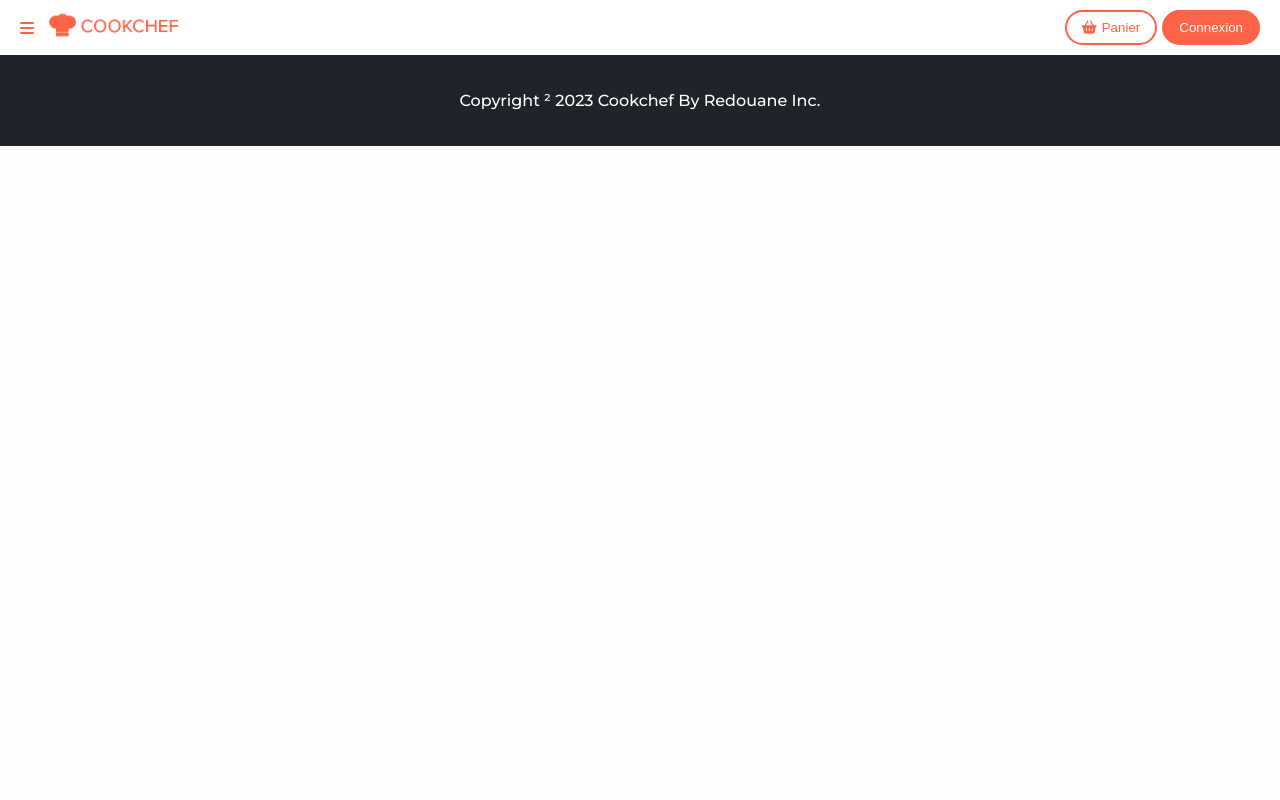
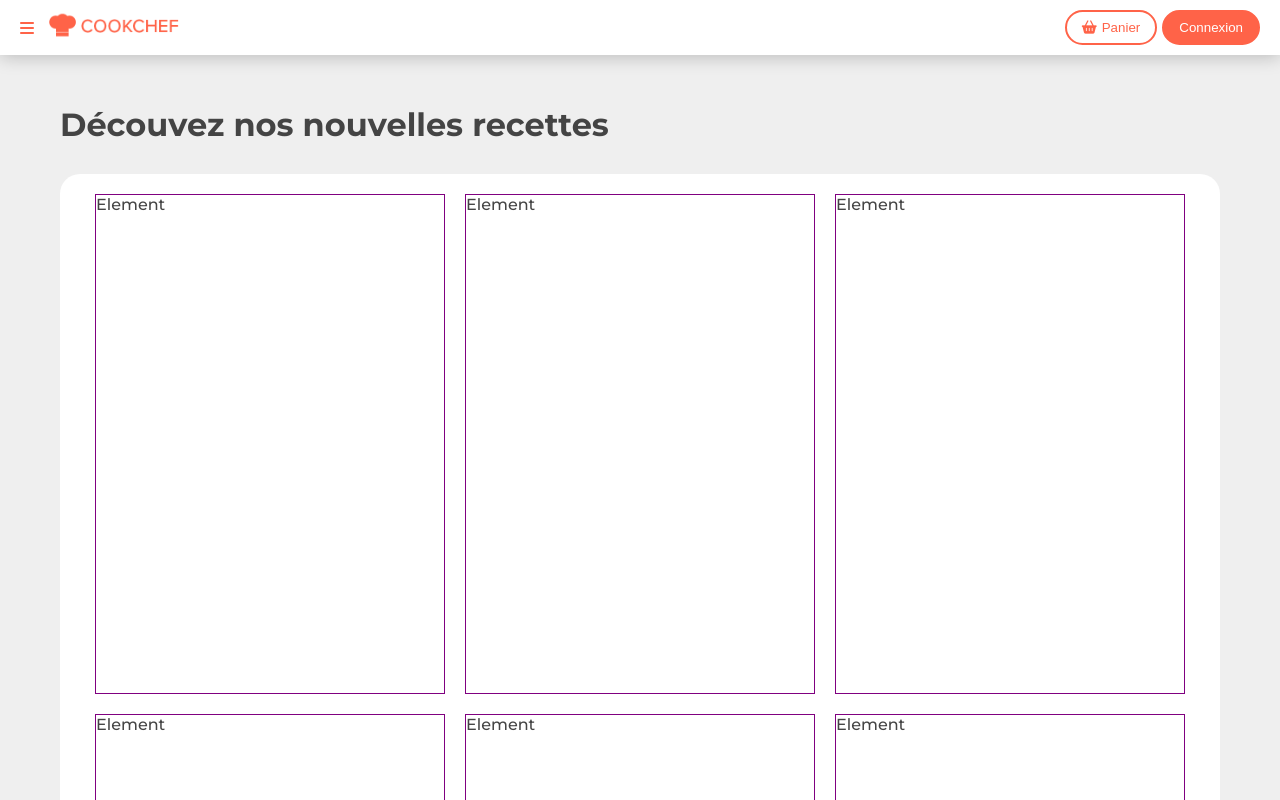
Before and after one commit to Redouane590/Cookchef, a React (Create React App) app: page / in a window 1280 px wide. Shown: the top 800 px of the page. Built offline with nearby package versions, Linux system fonts and the light colour scheme.

Commit message:
mise en place de la partie centrale de l'application (content) avec une grid css

```diff
--- a/src/App.js
+++ b/src/App.js
@@ -7,7 +7,7 @@
   return (
     <div className={ `d-flex flex-column ${styles.appContainer}`}>
       <Header />
-      {/* <Content />*/}
+      <Content />
       <Footer />
     </div>
   );
--- a/src/assets/styles/_themes.scss
+++ b/src/assets/styles/_themes.scss
@@ -19,3 +19,8 @@
   color: var(--primary);
   background-color: white;
 }
+
+.card {
+  border-radius: 20px;
+  background-color: white;
+}
--- a/src/assets/styles/_variables.scss
+++ b/src/assets/styles/_variables.scss
@@ -1,7 +1,7 @@
 :root {
   --primary: #ff6348;
   --gray-1: #20232a;
-  --gray-2: #fefefe;
+  --gray-2: #efefef;
   --font-family: 'Montserrat', sans-serif;
   --box-shadow: 0 6px 9px 0 rgb(0 0 0 / 15%);
   --box-shadow-nav: rgb(0 0 0 / 22%) 0px 2px 18px 0px;
--- a/src/components/Content.js
+++ b/src/components/Content.js
@@ -1,5 +1,21 @@
+import styles from './Content.module.scss'
+
 function Content() {
-  return <div className="b2 flex-fill">Content</div>
+  return (
+    <div className="flex-fill container p-20">
+      <h1 className='my-30'>Découvez nos nouvelles recettes</h1>
+      <div className={`card p-20 ${styles.cardContent}`}>
+        <div className={styles.grid}>
+          <div className={styles.elem}>Element</div>
+          <div className={styles.elem}>Element</div>
+          <div className={styles.elem}>Element</div>
+          <div className={styles.elem}>Element</div>
+          <div className={styles.elem}>Element</div>
+          <div className={styles.elem}>Element</div>
+        </div>
+      </div>
+    </div>
+  )
 }
 
 export default Content;
--- /dev/null
+++ b/src/components/Content.module.scss
@@ -0,0 +1,18 @@
+.grid {
+  display: grid;
+  grid-template-columns: repeat(3, 350px);
+  grid-auto-columns: repeat(3, 350px);
+  gap: 20px;
+  place-content: center;
+
+}
+
+.elem {
+  border: 1px solid purple;
+  height: 500px;
+
+}
+
+.contentCard {
+  width: 1130px;
+}
--- a/src/components/Footer.js
+++ b/src/components/Footer.js
@@ -3,7 +3,7 @@
 function Footer() {
   return (
   <footer className={`${styles.footer} d-flex flex-row align-items-center justify-content-center p-20`}>
-    <p> Copyright ² 2023 Cookchef By Redouane Inc.</p>
+    <p> Copyright © 2023 Cookchef By Redouane Inc.</p>
   </footer>
   )
 }
```
Also changed, not shown: src/assets/images/recette.jpg (added).
